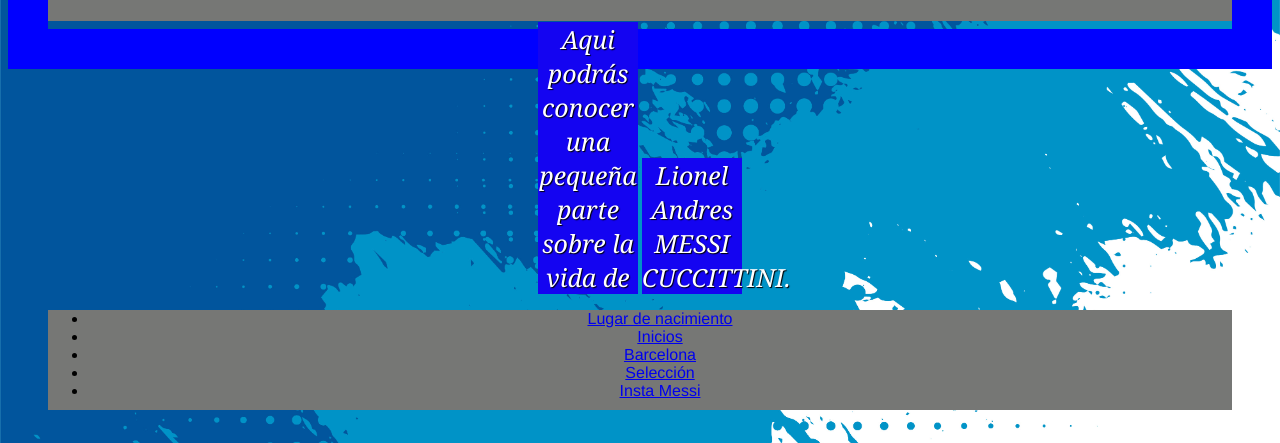
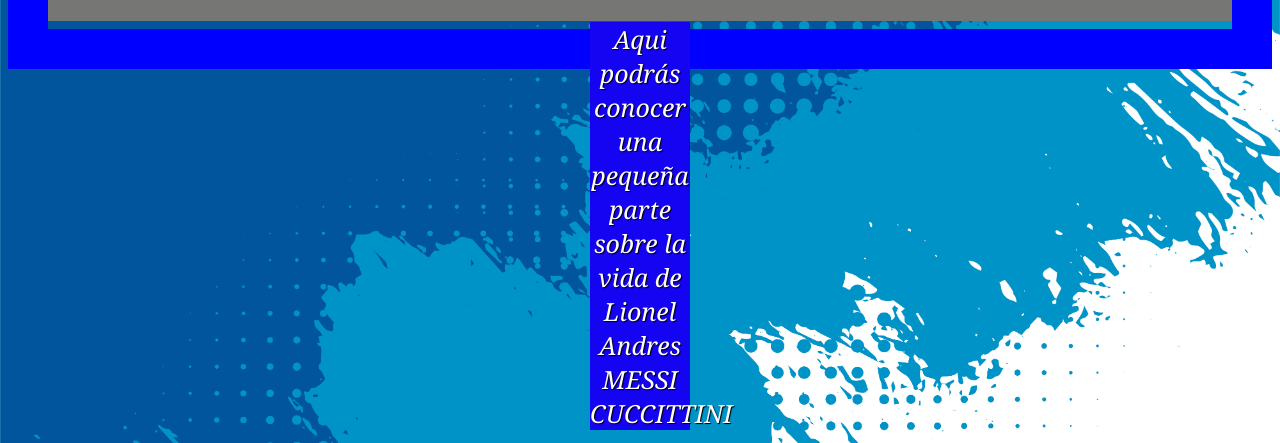
Before and after one commit to Juanjod7/Sprint, a plain HTML site: page index.html in a window 1280 px wide. Shown: the part 164-607 px from the top of the page. Drawn offline with Linux system fonts and the light colour scheme.

Commit message:
Update index.html

```diff
--- a/index.html
+++ b/index.html
@@ -18,10 +18,7 @@
     <div class="contenedor">
         <h1 class="text">EL MESSIAS</h1>
         <i>
-            <p class="caja">Aqui podrás conocer una pequeña parte sobre la vida de</p>
-
-            <p class="caja">Lionel Andres MESSI CUCCITTINI.</p>
-
+            <p class="caja">Aqui podrás conocer una pequeña parte sobre la vida de Lionel Andres MESSI CUCCITTINI</p>
         </i>
 
         <div class="centrar-listas">
```
